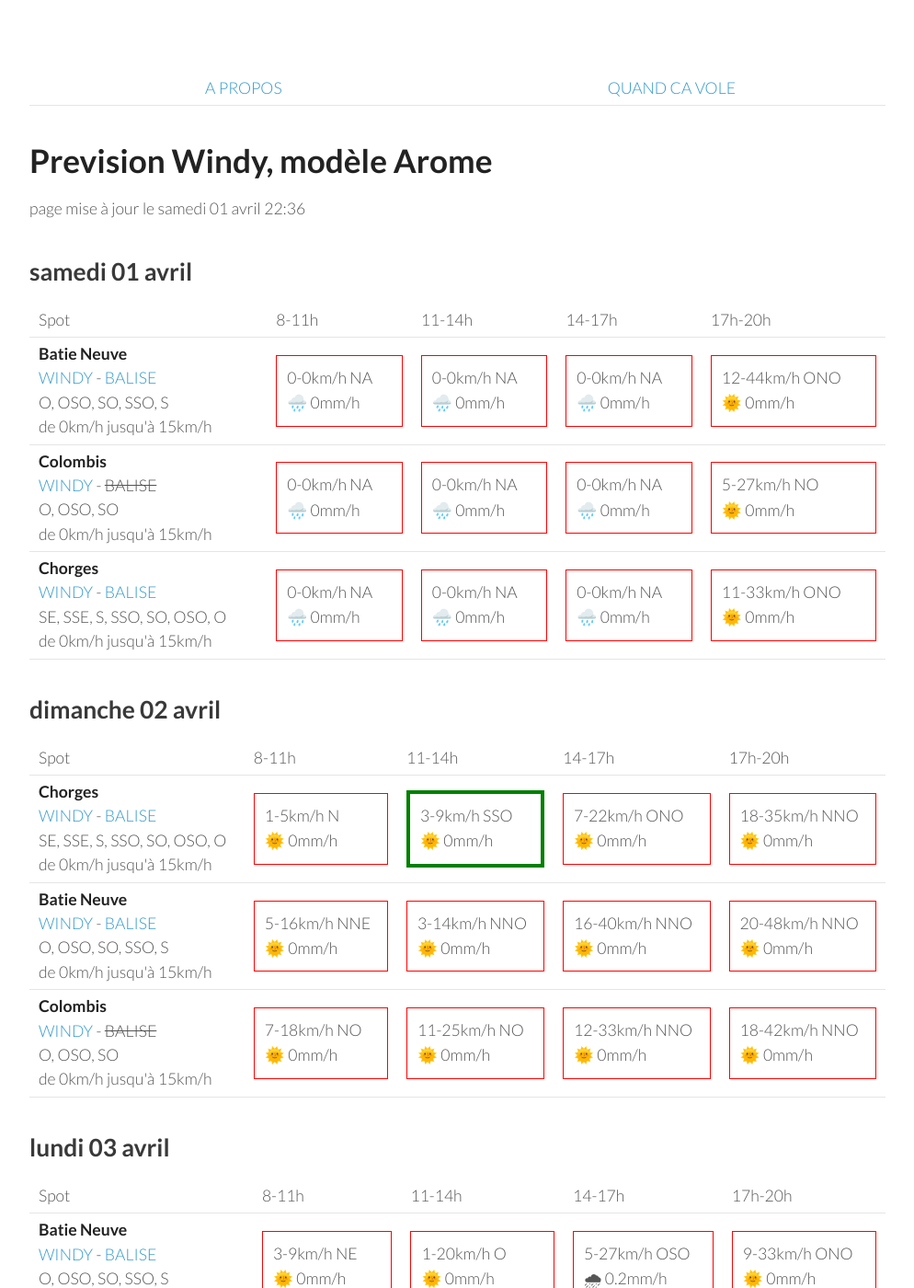
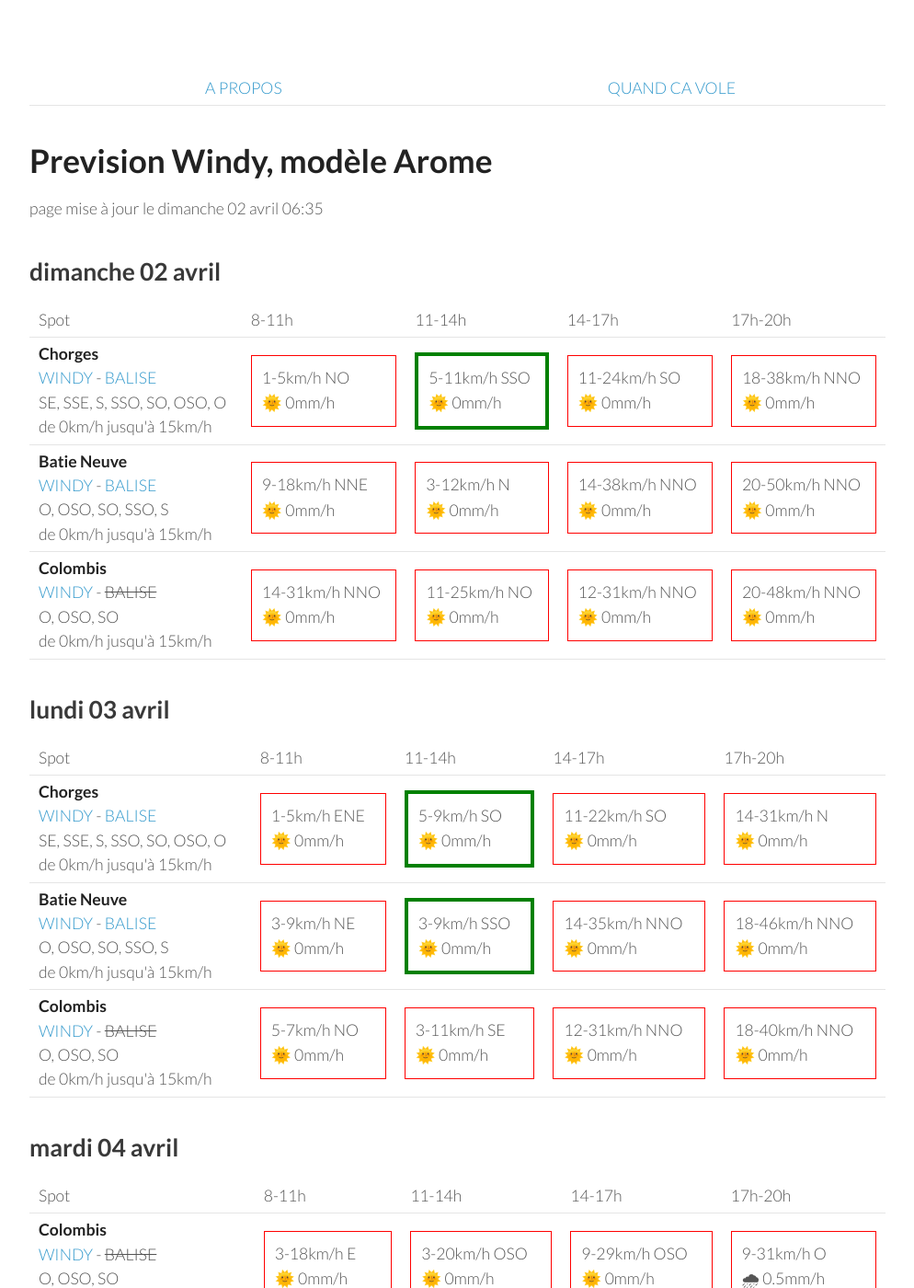
Before and after one commit to parapente-dans-le-nord/parapente-dans-le-nord.github.io, a Jekyll site: the page built from saint_andre.markdown, in a window 1280 px wide and 1400 px high. Shown: the whole window at 92% size, without its empty margins (26-1020 px from the left). Built offline with Jekyll 4.4.1, drawn with Linux system fonts in a browser that asks for light colours; some of the changed text lies outside the part shown.

Commit message:
update index.markdown

```diff
--- a/saint_andre.markdown
+++ b/saint_andre.markdown
@@ -7,51 +7,8 @@ title:  "Tous les spots"
 {: .links}
 
 # Prevision Windy, modèle Arome
-page mise à jour le samedi 01 avril 22:36
+page mise à jour le dimanche 02 avril 06:35
 
-## samedi 01 avril
-
-{::nomarkdown}
-<table>
-  <tbody>
-    <tr>
-      <td>Spot</td>
-      <td>8-11h</td>
-      <td>11-14h</td>
-      <td>14-17h</td>
-      <td>17h-20h</td>
-    </tr>
-<tr>
-        <td><strong>Batie Neuve</strong><br><a href="https://windy.com/44.584/6.236?44.559,6.262,10,m:eTtagly">WINDY</a> - <span class=""><a href="https://www.openwindmap.org/PP554">BALISE</a> </span><br> <span class="vent-favorable">O, OSO, SO, SSO, S</span><br><span class="force-vent">de 0km/h jusqu'à 15km/h</span> </td>
-
-            <td><div class="not-flyable"><p>0-0km/h NA</p><p>🌧️ 0mm/h</p></div></td>
-            <td><div class="not-flyable"><p>0-0km/h NA</p><p>🌧️ 0mm/h</p></div></td>
-            <td><div class="not-flyable"><p>0-0km/h NA</p><p>🌧️ 0mm/h</p></div></td>
-            <td><div class="not-flyable"><p>12-44km/h ONO</p><p>🌞 0mm/h</p></div></td>
-
-    </tr>
-<tr>
-        <td><strong>Colombis</strong><br><a href="https://windy.com/44.494/6.216?44.559,6.262,10">WINDY</a> - <span class="no-balise"> BALISE </span><br> <span class="vent-favorable">O, OSO, SO</span><br><span class="force-vent">de 0km/h jusqu'à 15km/h</span> </td>
-
-            <td><div class="not-flyable"><p>0-0km/h NA</p><p>🌧️ 0mm/h</p></div></td>
-            <td><div class="not-flyable"><p>0-0km/h NA</p><p>🌧️ 0mm/h</p></div></td>
-            <td><div class="not-flyable"><p>0-0km/h NA</p><p>🌧️ 0mm/h</p></div></td>
-            <td><div class="not-flyable"><p>5-27km/h NO</p><p>🌞 0mm/h</p></div></td>
-
-    </tr>
-<tr>
-        <td><strong>Chorges</strong><br><a href="https://windy.com/44.578/6.280?44.559,6.262,10">WINDY</a> - <span class=""><a href="https://www.openwindmap.org/PP554">BALISE</a> </span><br> <span class="vent-favorable">SE, SSE, S, SSO, SO, OSO, O</span><br><span class="force-vent">de 0km/h jusqu'à 15km/h</span> </td>
-
-            <td><div class="not-flyable"><p>0-0km/h NA</p><p>🌧️ 0mm/h</p></div></td>
-            <td><div class="not-flyable"><p>0-0km/h NA</p><p>🌧️ 0mm/h</p></div></td>
-            <td><div class="not-flyable"><p>0-0km/h NA</p><p>🌧️ 0mm/h</p></div></td>
-            <td><div class="not-flyable"><p>11-33km/h ONO</p><p>🌞 0mm/h</p></div></td>
-
-    </tr>
-
-</tbody>
-</table>
-{:/}
 ## dimanche 02 avril
 
 {::nomarkdown}
@@ -67,30 +24,30 @@ page mise à jour le samedi 01 avril 22:36
 <tr>
         <td><strong>Chorges</strong><br><a href="https://windy.com/44.578/6.280?44.559,6.262,10">WINDY</a> - <span class=""><a href="https://www.openwindmap.org/PP554">BALISE</a> </span><br> <span class="vent-favorable">SE, SSE, S, SSO, SO, OSO, O</span><br><span class="force-vent">de 0km/h jusqu'à 15km/h</span> </td>
 
-            <td><div class="not-flyable"><p>1-5km/h N</p><p>🌞 0mm/h</p></div></td>
-            <td><div class="flyable"><p>3-9km/h SSO</p><p>🌞 0mm/h</p></div></td>
-            <td><div class="not-flyable"><p>7-22km/h ONO</p><p>🌞 0mm/h</p></div></td>
-            <td><div class="not-flyable"><p>18-35km/h NNO</p><p>🌞 0mm/h</p></div></td>
+            <td><div class="not-flyable"><p>1-5km/h NO</p><p>🌞 0mm/h</p></div></td>
+            <td><div class="flyable"><p>5-11km/h SSO</p><p>🌞 0mm/h</p></div></td>
+            <td><div class="not-flyable"><p>11-24km/h SO</p><p>🌞 0mm/h</p></div></td>
+            <td><div class="not-flyable"><p>18-38km/h NNO</p><p>🌞 0mm/h</p></div></td>
 
 
     </tr>
 <tr>
         <td><strong>Batie Neuve</strong><br><a href="https://windy.com/44.584/6.236?44.559,6.262,10,m:eTtagly">WINDY</a> - <span class=""><a href="https://www.openwindmap.org/PP554">BALISE</a> </span><br> <span class="vent-favorable">O, OSO, SO, SSO, S</span><br><span class="force-vent">de 0km/h jusqu'à 15km/h</span> </td>
 
-            <td><div class="not-flyable"><p>5-16km/h NNE</p><p>🌞 0mm/h</p></div></td>
-            <td><div class="not-flyable"><p>3-14km/h NNO</p><p>🌞 0mm/h</p></div></td>
-            <td><div class="not-flyable"><p>16-40km/h NNO</p><p>🌞 0mm/h</p></div></td>
-            <td><div class="not-flyable"><p>20-48km/h NNO</p><p>🌞 0mm/h</p></div></td>
+            <td><div class="not-flyable"><p>9-18km/h NNE</p><p>🌞 0mm/h</p></div></td>
+            <td><div class="not-flyable"><p>3-12km/h N</p><p>🌞 0mm/h</p></div></td>
+            <td><div class="not-flyable"><p>14-38km/h NNO</p><p>🌞 0mm/h</p></div></td>
+            <td><div class="not-flyable"><p>20-50km/h NNO</p><p>🌞 0mm/h</p></div></td>
 
 
     </tr>
 <tr>
         <td><strong>Colombis</strong><br><a href="https://windy.com/44.494/6.216?44.559,6.262,10">WINDY</a> - <span class="no-balise"> BALISE </span><br> <span class="vent-favorable">O, OSO, SO</span><br><span class="force-vent">de 0km/h jusqu'à 15km/h</span> </td>
 
-            <td><div class="not-flyable"><p>7-18km/h NO</p><p>🌞 0mm/h</p></div></td>
+            <td><div class="not-flyable"><p>14-31km/h NNO</p><p>🌞 0mm/h</p></div></td>
             <td><div class="not-flyable"><p>11-25km/h NO</p><p>🌞 0mm/h</p></div></td>
-            <td><div class="not-flyable"><p>12-33km/h NNO</p><p>🌞 0mm/h</p></div></td>
-            <td><div class="not-flyable"><p>18-42km/h NNO</p><p>🌞 0mm/h</p></div></td>
+            <td><div class="not-flyable"><p>12-31km/h NNO</p><p>🌞 0mm/h</p></div></td>
+            <td><div class="not-flyable"><p>20-48km/h NNO</p><p>🌞 0mm/h</p></div></td>
 
 
     </tr>
@@ -111,32 +68,32 @@ page mise à jour le samedi 01 avril 22:36
       <td>17h-20h</td>
     </tr>
 <tr>
+        <td><strong>Chorges</strong><br><a href="https://windy.com/44.578/6.280?44.559,6.262,10">WINDY</a> - <span class=""><a href="https://www.openwindmap.org/PP554">BALISE</a> </span><br> <span class="vent-favorable">SE, SSE, S, SSO, SO, OSO, O</span><br><span class="force-vent">de 0km/h jusqu'à 15km/h</span> </td>
+
+            <td><div class="not-flyable"><p>1-5km/h ENE</p><p>🌞 0mm/h</p></div></td>
+            <td><div class="flyable"><p>5-9km/h SO</p><p>🌞 0mm/h</p></div></td>
+            <td><div class="not-flyable"><p>11-22km/h SO</p><p>🌞 0mm/h</p></div></td>
+            <td><div class="not-flyable"><p>14-31km/h N</p><p>🌞 0mm/h</p></div></td>
+
+
+    </tr>
+<tr>
         <td><strong>Batie Neuve</strong><br><a href="https://windy.com/44.584/6.236?44.559,6.262,10,m:eTtagly">WINDY</a> - <span class=""><a href="https://www.openwindmap.org/PP554">BALISE</a> </span><br> <span class="vent-favorable">O, OSO, SO, SSO, S</span><br><span class="force-vent">de 0km/h jusqu'à 15km/h</span> </td>
 
             <td><div class="not-flyable"><p>3-9km/h NE</p><p>🌞 0mm/h</p></div></td>
-            <td><div class="not-flyable"><p>1-20km/h O</p><p>🌞 0mm/h</p></div></td>
-            <td><div class="not-flyable"><p>5-27km/h OSO</p><p>🌧 0.2mm/h</p></div></td>
-            <td><div class="not-flyable"><p>9-33km/h ONO</p><p>🌞 0mm/h</p></div></td>
+            <td><div class="flyable"><p>3-9km/h SSO</p><p>🌞 0mm/h</p></div></td>
+            <td><div class="not-flyable"><p>14-35km/h NNO</p><p>🌞 0mm/h</p></div></td>
+            <td><div class="not-flyable"><p>18-46km/h NNO</p><p>🌞 0mm/h</p></div></td>
 
 
     </tr>
 <tr>
         <td><strong>Colombis</strong><br><a href="https://windy.com/44.494/6.216?44.559,6.262,10">WINDY</a> - <span class="no-balise"> BALISE </span><br> <span class="vent-favorable">O, OSO, SO</span><br><span class="force-vent">de 0km/h jusqu'à 15km/h</span> </td>
 
-            <td><div class="not-flyable"><p>5-14km/h NE</p><p>🌞 0mm/h</p></div></td>
-            <td><div class="not-flyable"><p>3-18km/h NNO</p><p>🌞 0mm/h</p></div></td>
-            <td><div class="not-flyable"><p>7-24km/h O</p><p>🌞 0mm/h</p></div></td>
-            <td><div class="not-flyable"><p>12-35km/h NO</p><p>🌞 0mm/h</p></div></td>
-
-
-    </tr>
-<tr>
-        <td><strong>Chorges</strong><br><a href="https://windy.com/44.578/6.280?44.559,6.262,10">WINDY</a> - <span class=""><a href="https://www.openwindmap.org/PP554">BALISE</a> </span><br> <span class="vent-favorable">SE, SSE, S, SSO, SO, OSO, O</span><br><span class="force-vent">de 0km/h jusqu'à 15km/h</span> </td>
-
-            <td><div class="not-flyable"><p>1-1km/h NNE</p><p>🌞 0mm/h</p></div></td>
-            <td><div class="not-flyable"><p>1-20km/h OSO</p><p>🌞 0mm/h</p></div></td>
-            <td><div class="not-flyable"><p>5-27km/h OSO</p><p>🌧 0.2mm/h</p></div></td>
-            <td><div class="not-flyable"><p>7-31km/h ONO</p><p>🌞 0mm/h</p></div></td>
+            <td><div class="not-flyable"><p>5-7km/h NO</p><p>🌞 0mm/h</p></div></td>
+            <td><div class="not-flyable"><p>3-11km/h SE</p><p>🌞 0mm/h</p></div></td>
+            <td><div class="not-flyable"><p>12-31km/h NNO</p><p>🌞 0mm/h</p></div></td>
+            <td><div class="not-flyable"><p>18-40km/h NNO</p><p>🌞 0mm/h</p></div></td>
 
 
     </tr>
@@ -159,30 +116,30 @@ page mise à jour le samedi 01 avril 22:36
 <tr>
         <td><strong>Colombis</strong><br><a href="https://windy.com/44.494/6.216?44.559,6.262,10">WINDY</a> - <span class="no-balise"> BALISE </span><br> <span class="vent-favorable">O, OSO, SO</span><br><span class="force-vent">de 0km/h jusqu'à 15km/h</span> </td>
 
-            <td><div class="not-flyable"><p>3-18km/h ENE</p><p>🌞 0mm/h</p></div></td>
-            <td><div class="not-flyable"><p>5-20km/h OSO</p><p>🌞 0mm/h</p></div></td>
-            <td><div class="not-flyable"><p>7-31km/h OSO</p><p>🌧 0.3mm/h</p></div></td>
-            <td><div class="not-flyable"><p>9-29km/h O</p><p>🌧 0.3mm/h</p></div></td>
+            <td><div class="not-flyable"><p>3-18km/h E</p><p>🌞 0mm/h</p></div></td>
+            <td><div class="not-flyable"><p>3-20km/h OSO</p><p>🌞 0mm/h</p></div></td>
+            <td><div class="not-flyable"><p>9-29km/h OSO</p><p>🌞 0mm/h</p></div></td>
+            <td><div class="not-flyable"><p>9-31km/h O</p><p>🌧 0.5mm/h</p></div></td>
 
 
     </tr>
 <tr>
         <td><strong>Batie Neuve</strong><br><a href="https://windy.com/44.584/6.236?44.559,6.262,10,m:eTtagly">WINDY</a> - <span class=""><a href="https://www.openwindmap.org/PP554">BALISE</a> </span><br> <span class="vent-favorable">O, OSO, SO, SSO, S</span><br><span class="force-vent">de 0km/h jusqu'à 15km/h</span> </td>
 
-            <td><div class="not-flyable"><p>3-18km/h NNE</p><p>🌞 0mm/h</p></div></td>
-            <td><div class="not-flyable"><p>5-25km/h OSO</p><p>🌞 0mm/h</p></div></td>
-            <td><div class="not-flyable"><p>7-35km/h SO</p><p>🌞 0mm/h</p></div></td>
-            <td><div class="not-flyable"><p>7-33km/h O</p><p>🌧 0.2mm/h</p></div></td>
+            <td><div class="not-flyable"><p>3-22km/h NE</p><p>🌞 0mm/h</p></div></td>
+            <td><div class="not-flyable"><p>5-25km/h SO</p><p>🌞 0mm/h</p></div></td>
+            <td><div class="not-flyable"><p>7-33km/h SO</p><p>🌧 0.2mm/h</p></div></td>
+            <td><div class="not-flyable"><p>9-33km/h ONO</p><p>🌧 0.4mm/h</p></div></td>
 
 
     </tr>
 <tr>
         <td><strong>Chorges</strong><br><a href="https://windy.com/44.578/6.280?44.559,6.262,10">WINDY</a> - <span class=""><a href="https://www.openwindmap.org/PP554">BALISE</a> </span><br> <span class="vent-favorable">SE, SSE, S, SSO, SO, OSO, O</span><br><span class="force-vent">de 0km/h jusqu'à 15km/h</span> </td>
 
-            <td><div class="not-flyable"><p>5-22km/h NE</p><p>🌞 0mm/h</p></div></td>
-            <td><div class="not-flyable"><p>5-25km/h OSO</p><p>🌞 0mm/h</p></div></td>
-            <td><div class="not-flyable"><p>7-35km/h SO</p><p>🌞 0mm/h</p></div></td>
-            <td><div class="not-flyable"><p>7-33km/h OSO</p><p>🌧 0.4mm/h</p></div></td>
+            <td><div class="not-flyable"><p>5-24km/h NE</p><p>🌞 0mm/h</p></div></td>
+            <td><div class="not-flyable"><p>5-27km/h SO</p><p>🌞 0mm/h</p></div></td>
+            <td><div class="not-flyable"><p>7-33km/h OSO</p><p>🌧 0.2mm/h</p></div></td>
+            <td><div class="not-flyable"><p>9-33km/h O</p><p>🌧 0.6mm/h</p></div></td>
 
 
     </tr>
@@ -203,30 +160,30 @@ page mise à jour le samedi 01 avril 22:36
       <td>17h-20h</td>
     </tr>
 <tr>
+        <td><strong>Batie Neuve</strong><br><a href="https://windy.com/44.584/6.236?44.559,6.262,10,m:eTtagly">WINDY</a> - <span class=""><a href="https://www.openwindmap.org/PP554">BALISE</a> </span><br> <span class="vent-favorable">O, OSO, SO, SSO, S</span><br><span class="force-vent">de 0km/h jusqu'à 15km/h</span> </td>
+
+            <td><div class="not-flyable"><p>3-14km/h NNE</p><p>🌞 0mm/h</p></div></td>
+            <td><div class="not-flyable"><p>5-24km/h OSO</p><p>🌞 0mm/h</p></div></td>
+            <td><div class="not-flyable"><p>5-29km/h OSO</p><p>🌧 0.2mm/h</p></div></td>
+            <td><div class="not-flyable"><p>9-33km/h ONO</p><p>🌞 0mm/h</p></div></td>
+
+
+    </tr>
+<tr>
         <td><strong>Colombis</strong><br><a href="https://windy.com/44.494/6.216?44.559,6.262,10">WINDY</a> - <span class="no-balise"> BALISE </span><br> <span class="vent-favorable">O, OSO, SO</span><br><span class="force-vent">de 0km/h jusqu'à 15km/h</span> </td>
 
-            <td><div class="not-flyable"><p>0-11km/h NNE</p><p>🌞 0mm/h</p></div></td>
-            <td><div class="not-flyable"><p>7-24km/h OSO</p><p>🌞 0mm/h</p></div></td>
+            <td><div class="not-flyable"><p>1-11km/h NNE</p><p>🌞 0mm/h</p></div></td>
+            <td><div class="not-flyable"><p>5-20km/h O</p><p>🌞 0mm/h</p></div></td>
             <td><div class="not-flyable"><p>7-27km/h SO</p><p>🌧 0.4mm/h</p></div></td>
             <td><div class="not-flyable"><p>9-27km/h ONO</p><p>🌞 0mm/h</p></div></td>
 
 
     </tr>
 <tr>
-        <td><strong>Batie Neuve</strong><br><a href="https://windy.com/44.584/6.236?44.559,6.262,10,m:eTtagly">WINDY</a> - <span class=""><a href="https://www.openwindmap.org/PP554">BALISE</a> </span><br> <span class="vent-favorable">O, OSO, SO, SSO, S</span><br><span class="force-vent">de 0km/h jusqu'à 15km/h</span> </td>
-
-            <td><div class="not-flyable"><p>1-11km/h N</p><p>🌞 0mm/h</p></div></td>
-            <td><div class="not-flyable"><p>5-24km/h SO</p><p>🌞 0mm/h</p></div></td>
-            <td><div class="not-flyable"><p>5-29km/h OSO</p><p>🌧 0.2mm/h</p></div></td>
-            <td><div class="not-flyable"><p>9-33km/h ONO</p><p>🌞 0mm/h</p></div></td>
-
-
-    </tr>
-<tr>
         <td><strong>Chorges</strong><br><a href="https://windy.com/44.578/6.280?44.559,6.262,10">WINDY</a> - <span class=""><a href="https://www.openwindmap.org/PP554">BALISE</a> </span><br> <span class="vent-favorable">SE, SSE, S, SSO, SO, OSO, O</span><br><span class="force-vent">de 0km/h jusqu'à 15km/h</span> </td>
 
-            <td><div class="not-flyable"><p>1-12km/h NE</p><p>🌞 0mm/h</p></div></td>
-            <td><div class="not-flyable"><p>5-24km/h SO</p><p>🌞 0mm/h</p></div></td>
+            <td><div class="not-flyable"><p>3-14km/h NNE</p><p>🌞 0mm/h</p></div></td>
+            <td><div class="not-flyable"><p>5-24km/h OSO</p><p>🌞 0mm/h</p></div></td>
             <td><div class="not-flyable"><p>7-31km/h OSO</p><p>🌧 0.3mm/h</p></div></td>
             <td><div class="not-flyable"><p>7-33km/h ONO</p><p>🌞 0mm/h</p></div></td>
 
```
